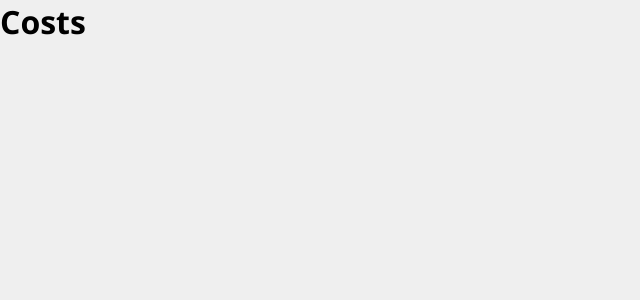
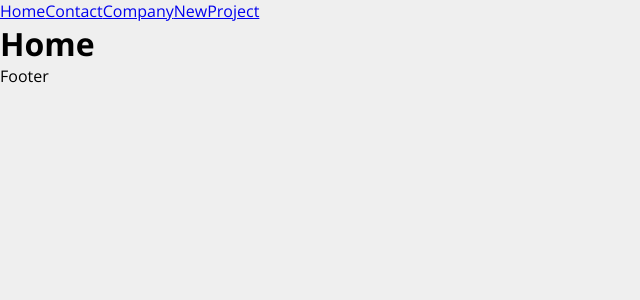
Before and after one commit to Raulleao/Costs, a React (Create React App) app: page / in a window 1280 px wide. Shown: the top 300 px of the page, without its empty margins (0-640 px from the left). Built offline with nearby package versions, Linux system fonts and the light colour scheme.

Commit message:
feat: add routes

```diff
--- a/src/App.js
+++ b/src/App.js
@@ -1,7 +1,27 @@
+import { BrowserRouter as Router, Routes, Route, Link } from "react-router-dom";
+import Company from "./components/pages/Company";
+import Contact from "./components/pages/Contact";
+import Home from "./components/pages/Home";
+import NewProject from "./components/pages/NewProject";
+
 function App() {
-  return <div className="App">
-    <h1>Costs</h1>
-  </div>;
+  return (
+    <Router>
+      <div>
+        <Link to="/">Home</Link>
+        <Link to="/contact">Contact</Link>
+        <Link to="/company">Company</Link>
+        <Link to="/newproject">NewProject</Link>
+      </div>
+      <Routes>
+        <Route path="/" element={<Home />} />
+        <Route path="/company" element={<Company />} />
+        <Route path="/contact" element={<Contact />} />
+        <Route path="/newproject" element={<NewProject />} />
+      </Routes>
+      <p>Footer</p>
+    </Router>
+  );
 }
 
 export default App;
--- /dev/null
+++ b/src/components/pages/Company.js
@@ -0,0 +1,9 @@
+function Company() {
+    return (
+      <div>
+        <h1>Company</h1>
+      </div>
+    );
+  }
+
+  export default Company;
--- /dev/null
+++ b/src/components/pages/Contact.js
@@ -0,0 +1,9 @@
+function Contact() {
+    return (
+      <div>
+        <h1>Contact</h1>
+      </div>
+    );
+  }
+
+  export default Contact;
--- /dev/null
+++ b/src/components/pages/Home.js
@@ -0,0 +1,9 @@
+function Home() {
+  return (
+    <div>
+      <h1>Home</h1>
+    </div>
+  );
+}
+
+export default Home;
--- /dev/null
+++ b/src/components/pages/NewProject.js
@@ -0,0 +1,9 @@
+function NewProject() {
+  return (
+    <div>
+      <h1>NewProject</h1>
+    </div>
+  );
+}
+
+export default NewProject;
```
